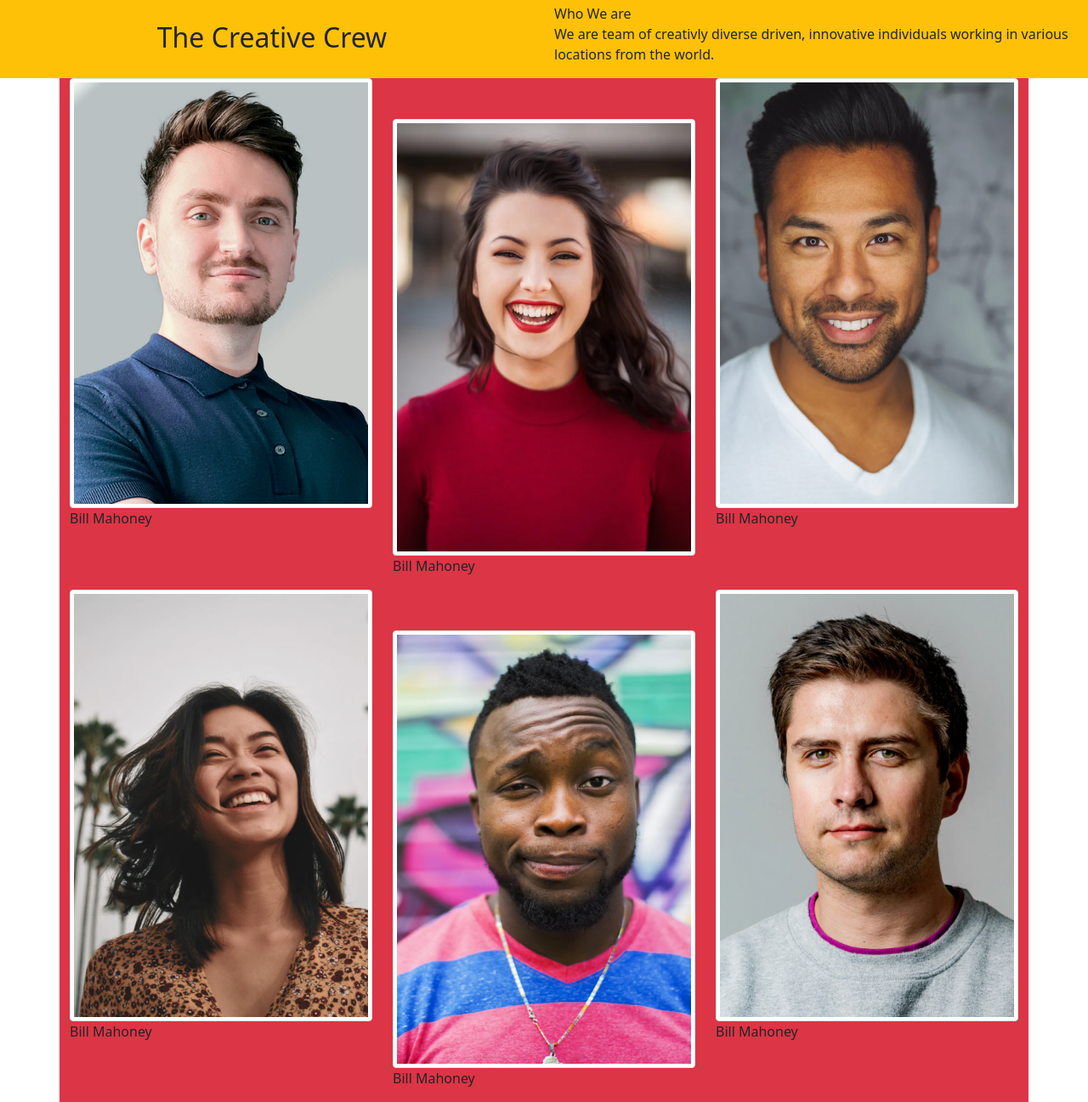
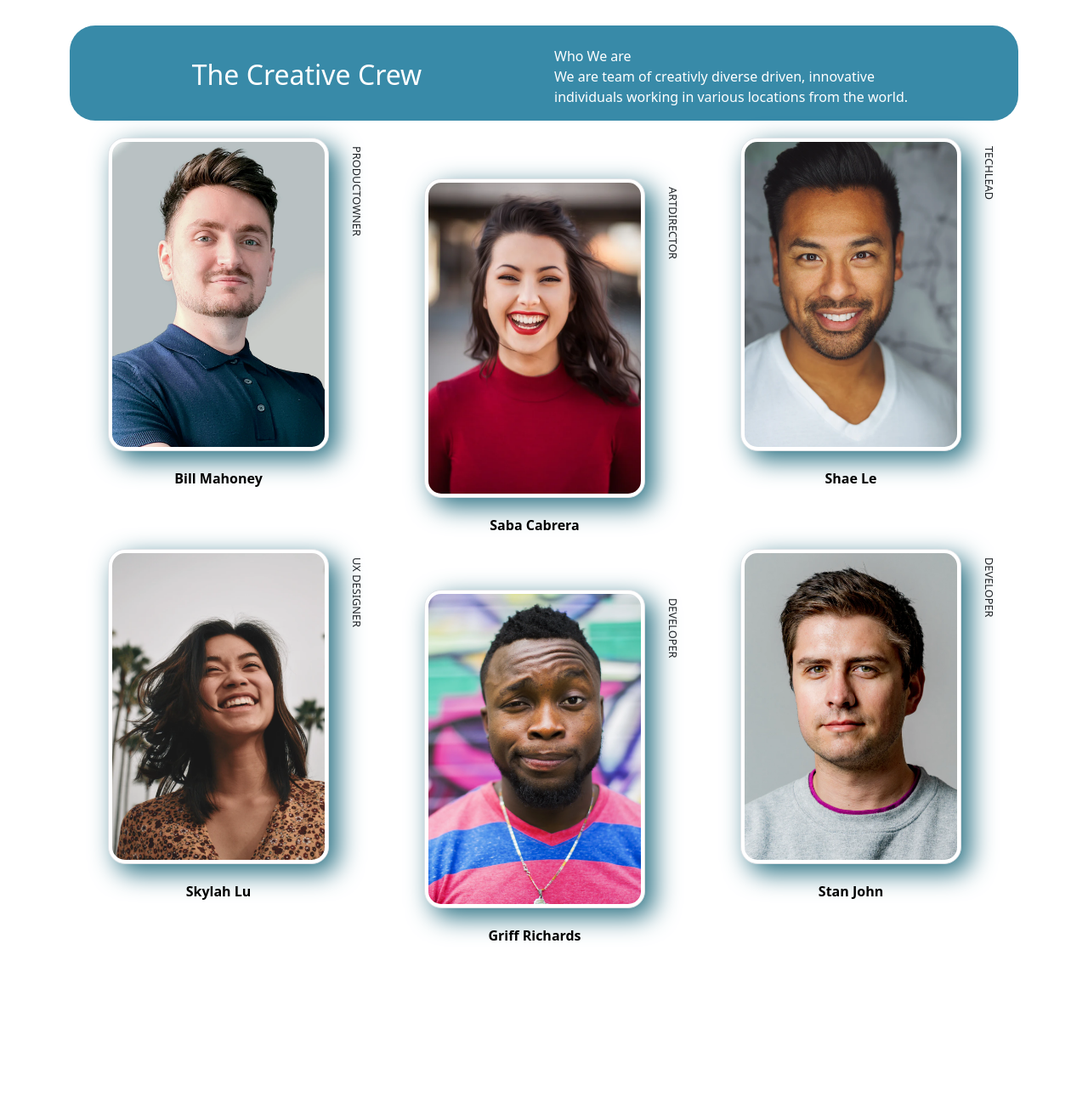
Before and after one commit to DogukanCifci/Team-Members-Page, a plain HTML site: page index.html in a window 1280 px wide. Shown: the whole page at 85% size. After the commit the page ends 1129 px from the top, so only its background shows below. Drawn offline with nearby package versions, Linux system fonts and the light colour scheme.

Commit message:
team members page completed

```diff
--- a/css/style.css
+++ b/css/style.css
@@ -3,5 +3,40 @@
 }
 body {
   margin: 0;
-  padding: 0;
+  padding-top: 20px;
 }
+
+header {
+  background-color: rgb(56, 138, 168) !important;
+  margin-bottom: 20px;
+  border-radius: 30px;
+  color: white;
+}
+
+.genel-kapsayici {
+  background-color: rgb(255, 255, 255);
+  border-radius: 30px;
+  padding-top: 10px;
+}
+.resim-kismi {
+  text-align: center;
+}
+
+img {
+  border-radius: 20px !important;
+  width: 80%;
+  box-shadow: 10px 10px 30px rgb(38, 110, 128);
+}
+
+.isim {
+  color: black;
+  font-weight: 600;
+  margin-top: 20px;
+}
+
+.job {
+  writing-mode: vertical-rl;
+  font-size: 0.8rem;
+  margin-top: 10px;
+  margin-left: -10px;
+}
--- a/index.html
+++ b/index.html
@@ -15,15 +15,17 @@
     />
   </head>
   <body>
+    <div class="container genel-kapsayici">
       <!-------------------------- HEADER KISMI ------------------------>
-    <header class="container-fluid bg-warning">
+
+      <header class="container-fluid">
         <div class="row">
           <div
-          class="col-12 col-md-6 d-flex align-items-center justify-content-center mb-1 mt-2"
+            class="col-12 col-md-6 d-flex align-items-center justify-content-center mb-1 mt-3"
           >
             <h2>The Creative Crew</h2>
           </div>
-        <div class="col-12 col-md-6 mt-1">
+          <div class="col-12 col-md-5 mt-4 me-1">
             <p>
               Who We are <br />
               We are team of creativly diverse driven, innovative individuals
@@ -35,46 +37,53 @@
 
       <!-------------------------- MAIN KISMI ------------------------>
 
-    <main class="container bg-danger">
+      <main class="container">
         <div class="row d-flex">
-        <div class="col-6 col-md-4">
+          <div class="col-6 col-md-4 d-flex">
             <div class="resim-kismi">
               <img src="./images/photo1.png" class="img-thumbnail" alt="" />
               <p class="isim">Bill Mahoney</p>
             </div>
+            <p class="job">PRODUCTOWNER</p>
           </div>
-        <div class="col-6 col-md-4 mt-5">
+          <div class="col-6 col-md-4 mt-5 d-flex">
             <div class="resim-kismi">
               <img src="./images/photo2.png" class="img-thumbnail" alt="" />
-            <p class="isim">Bill Mahoney</p>
+              <p class="isim">Saba Cabrera</p>
             </div>
+            <p class="job">ARTDIRECTOR</p>
           </div>
-        <div class="col-6 col-md-4">
+          <div class="col-6 col-md-4 d-flex">
             <div class="resim-kismi">
               <img src="./images/photo3.png" class="img-thumbnail" alt="" />
-            <p class="isim">Bill Mahoney</p>
+              <p class="isim">Shae Le</p>
             </div>
+            <p class="job">TECHLEAD</p>
           </div>
-        <div class="col-6 col-md-4 mt-5 mt-md-0">
+          <div class="col-6 col-md-4 mt-5 mt-md-0 d-flex">
             <div class="resim-kismi">
               <img src="./images/photo4.png" class="img-thumbnail" alt="" />
-            <p class="isim">Bill Mahoney</p>
+              <p class="isim">Skylah Lu</p>
             </div>
+            <p class="job">UX DESIGNER</p>
           </div>
-        <div class="col-6 col-md-4 mt-md-5">
+          <div class="col-6 col-md-4 mt-md-5 d-flex">
             <div class="resim-kismi">
               <img src="./images/photo5.png" class="img-thumbnail" alt="" />
-            <p class="isim">Bill Mahoney</p>
+              <p class="isim">Griff Richards</p>
             </div>
+            <p class="job">DEVELOPER</p>
           </div>
-        <div class="col-6 col-md-4 mt-5 mt-md-0">
+          <div class="col-6 col-md-4 mt-5 mt-md-0 d-flex">
             <div class="resim-kismi">
               <img src="./images/photo6.png" class="img-thumbnail" alt="" />
-            <p class="isim">Bill Mahoney</p>
+              <p class="isim">Stan John</p>
             </div>
+            <p class="job">DEVELOPER</p>
           </div>
         </div>
       </main>
+    </div>
 
     <!-- Bootstrap JS Linki -->
     <script
```
Lines whose indentation alone changed are shown as unchanged.
